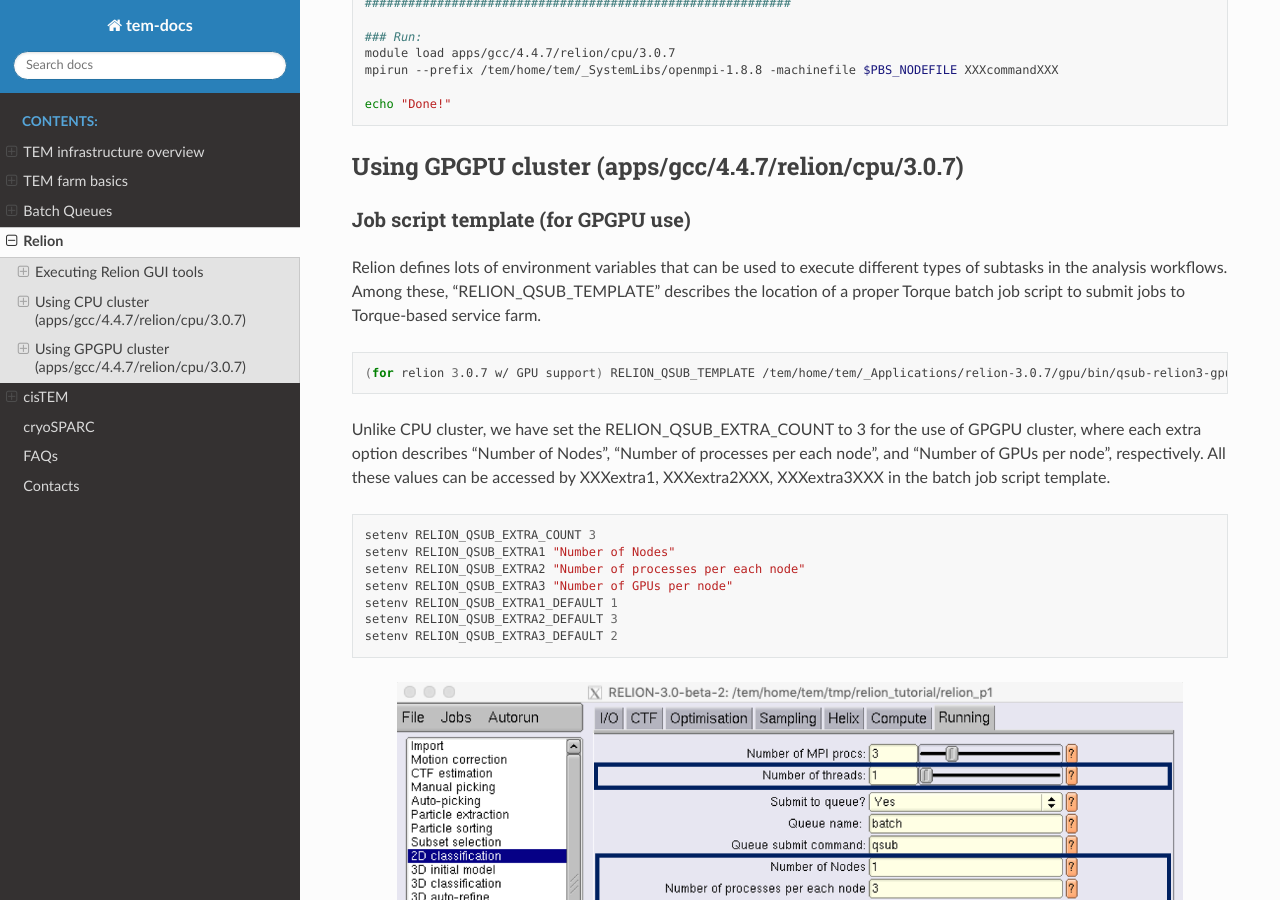
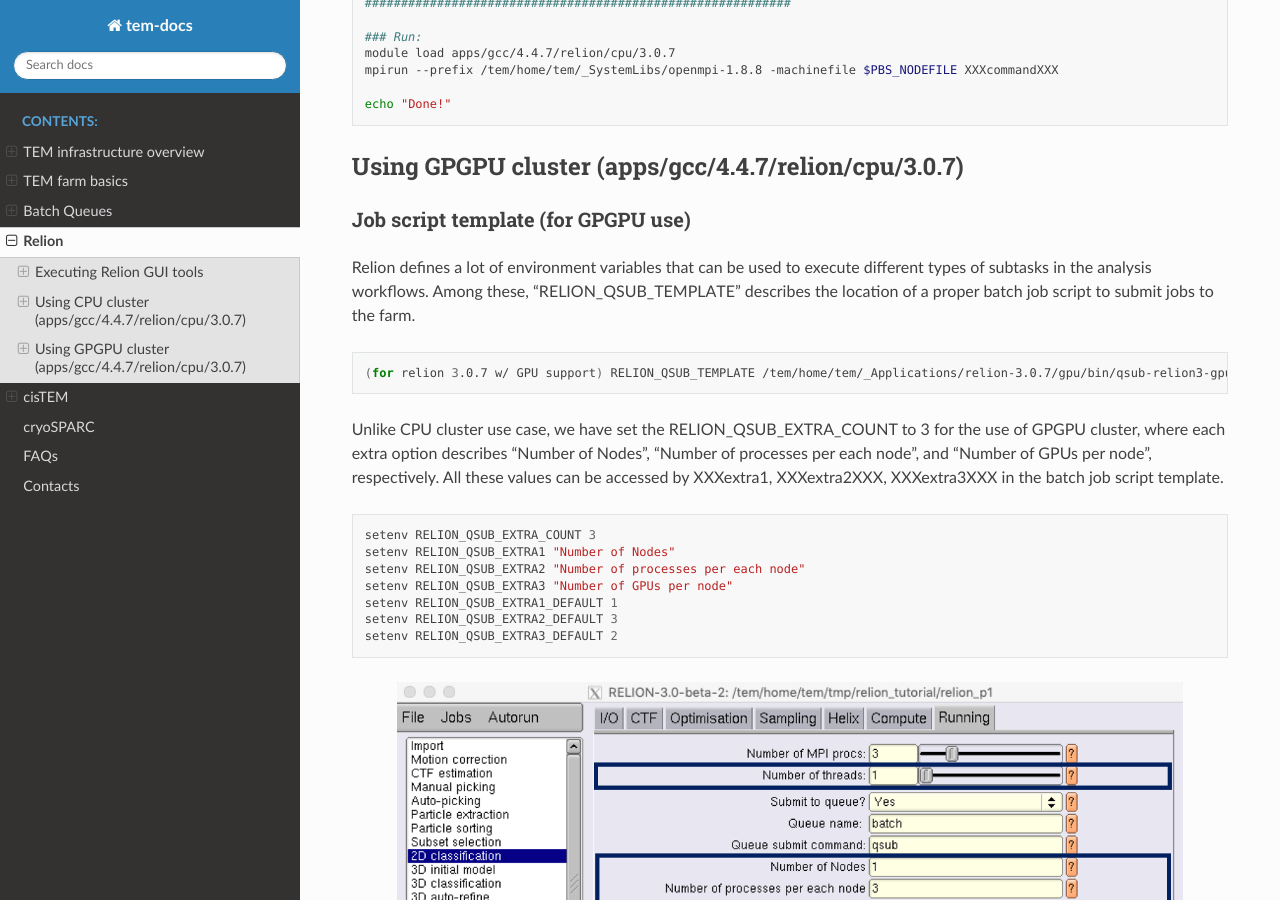
Before and after one commit to junglok/tem-docs, a Sphinx documentation site: the page built from docs/relion.rst, in a window 1280 px wide and 900 px high, scrolled down 5864 px. Built offline with Sphinx 7.4.7 and the Read the Docs theme 2.0.0, drawn with Linux system fonts in a browser that asks for light colours.

Commit message:
first release

```diff
--- a/docs/relion.rst
+++ b/docs/relion.rst
@@ -246,14 +246,13 @@
 Job script template (for GPGPU use)
 -----------------------------------
 
-Relion defines lots of environment variables that can be used to execute different types of subtasks in the analysis workflows. Among these, "RELION_QSUB_TEMPLATE" describes the location of a proper Torque batch job script to submit jobs to Torque-based service farm.
+Relion defines a lot of environment variables that can be used to execute different types of subtasks in the analysis workflows. Among these, "RELION_QSUB_TEMPLATE" describes the location of a proper batch job script to submit jobs to the farm.
 
 .. code-block:: bash
 
   (for relion 3.0.7 w/ GPU support) RELION_QSUB_TEMPLATE /tem/home/tem/_Applications/relion-3.0.7/gpu/bin/qsub-relion3-gpu.bash
 
-
-Unlike CPU cluster, we have set the RELION_QSUB_EXTRA_COUNT to 3 for the use of GPGPU cluster, where each extra option describes "Number of Nodes", "Number of processes per each node", and "Number of GPUs per node", respectively. All these values can be accessed by XXXextra1, XXXextra2XXX, XXXextra3XXX in the batch job script template.
+Unlike CPU cluster use case, we have set the RELION_QSUB_EXTRA_COUNT to 3 for the use of GPGPU cluster, where each extra option describes "Number of Nodes", "Number of processes per each node", and "Number of GPUs per node", respectively. All these values can be accessed by XXXextra1, XXXextra2XXX, XXXextra3XXX in the batch job script template.
 
 
 .. code-block:: bash
```
